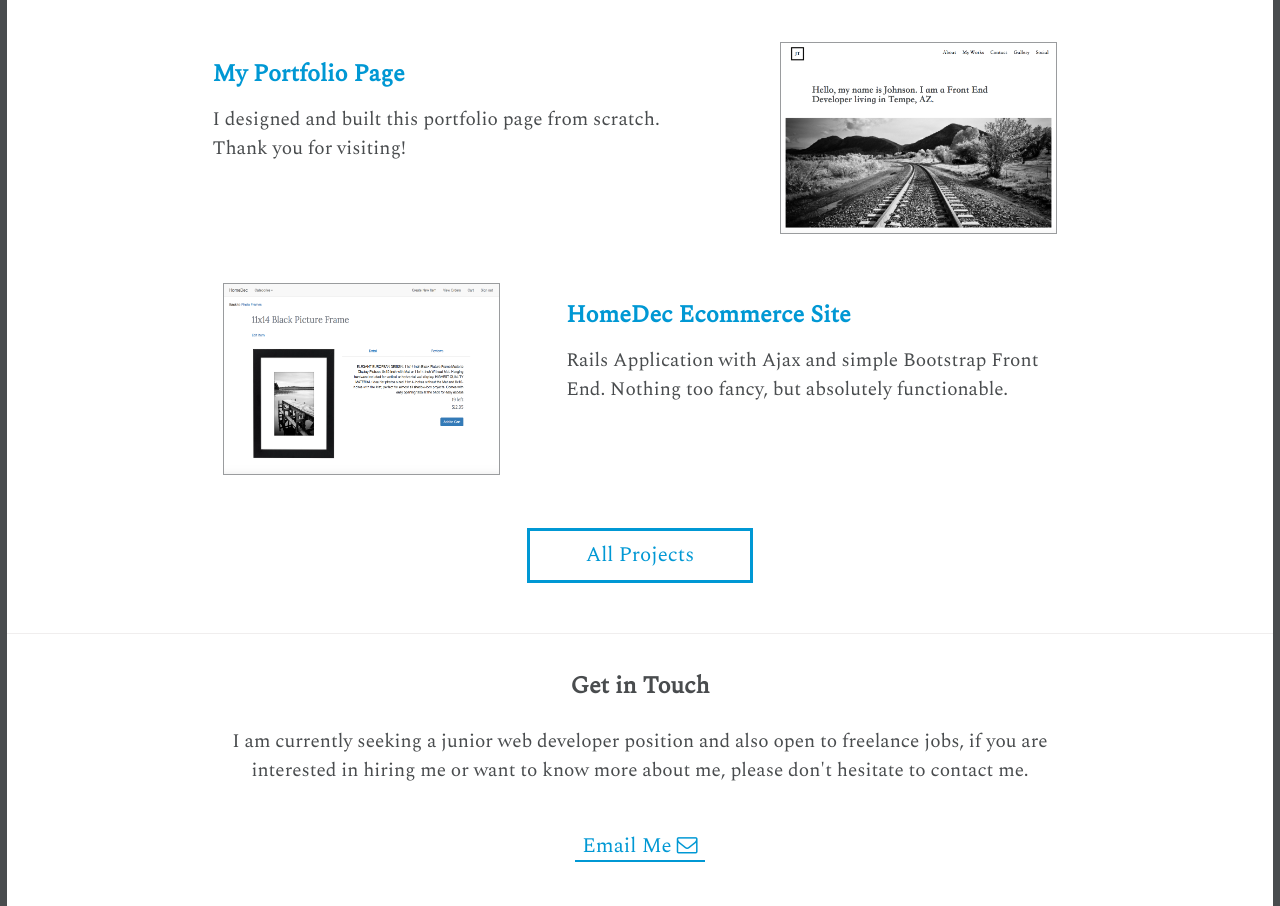
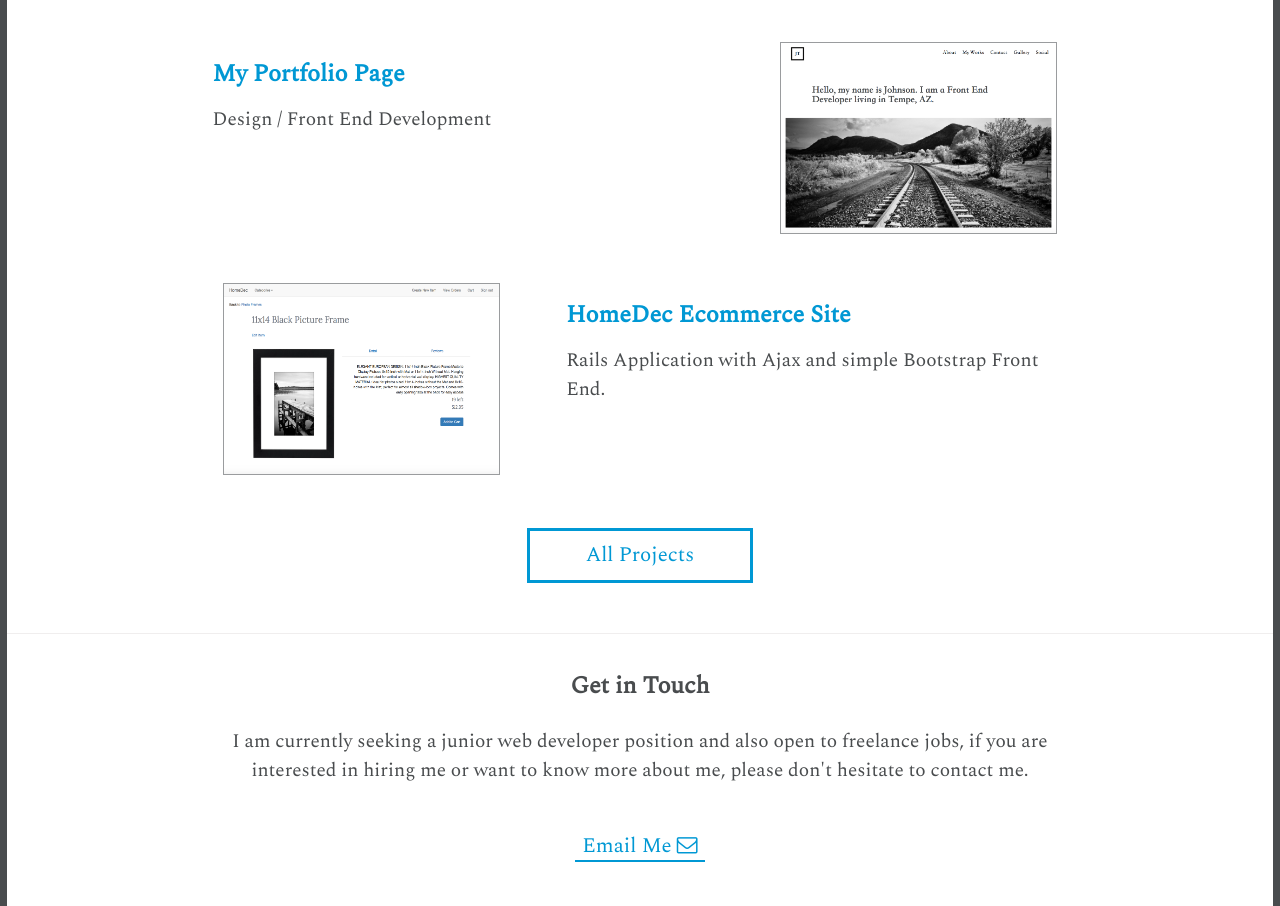
Before and after one commit to johnsont426/new-portfolio, a plain HTML site: page index.html in a window 1280 px wide. Shown: the part 1794-2700 px from the top of the page. Drawn offline with nearby package versions, Linux system fonts and the light colour scheme.

Commit message:
update project description

```diff
--- a/index.html
+++ b/index.html
@@ -76,7 +76,7 @@
 					<div class="flex-wrap project-div">
 						<div class="project-detail-div">
 							<h2>My Portfolio Page</h2>
-							<p>I designed and built this portfolio page from scratch. Thank you for visiting!</p>
+							<p>Design / Front End Development</p>
 						</div>
 						<a href="https://github.com/johnsont426/new-portfolio" target="_blank"><img src="images/portfolio.png" alt="screenshot of this portfolio page" class="project-img" id="second-project-img"></a>
 					</div>
@@ -84,7 +84,7 @@
 						<a href="http://johnsontai.com/2017/06/01/rails_app_with_ajax_front_end/" target="_blank"><img src="images/homedec.png" alt="screenshot of HomeDec app" class="project-img"></a>
 						<div class="project-detail-div">
 							<h2>HomeDec Ecommerce Site</h2>
-							<p>Rails Application with Ajax and simple Bootstrap Front End. Nothing too fancy, but absolutely functionable.</p>
+							<p>Rails Application with Ajax and simple Bootstrap Front End.</p>
 						</div>
 					</div>
 				</div>
```
Also changed, not shown: works.html (+1 -1 lines).
